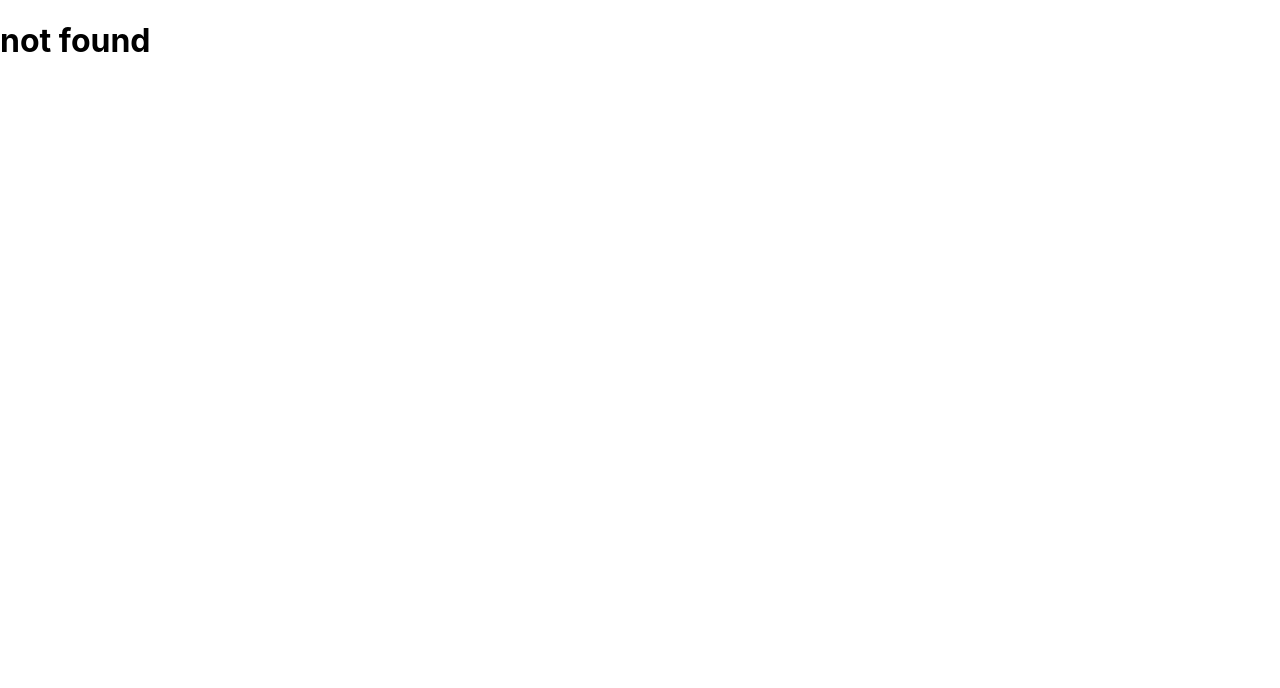
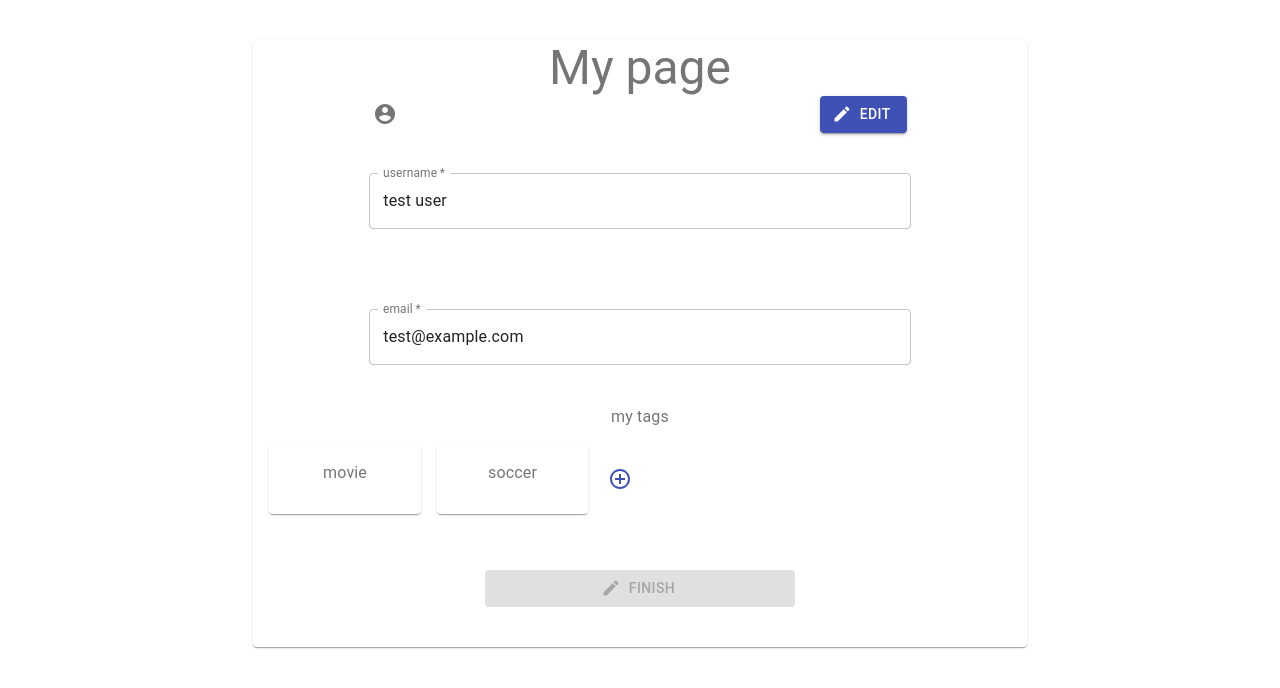
Before and after one commit to Sakai1711/SUKIMATCH, a React (Create React App) app in the folder front/sukimatch-front/: page /user/edit in a window 1280 px wide. Shown: the top 688 px of the page. Built offline with nearby package versions, Linux system fonts and the light colour scheme.

Commit message:
add edit profile page

```diff
--- a/front/sukimatch-front/package.json
+++ b/front/sukimatch-front/package.json
@@ -4,6 +4,7 @@
   "private": true,
   "dependencies": {
     "@material-ui/core": "^4.11.0",
+    "@material-ui/icons": "^4.9.1",
     "@testing-library/jest-dom": "^4.2.4",
     "@testing-library/react": "^9.3.2",
     "@testing-library/user-event": "^7.1.2",
--- /dev/null
+++ b/front/sukimatch-front/src/components/Edit.js
@@ -0,0 +1,206 @@
+import React, { useState, useEffect } from 'react';
+import Typography from '@material-ui/core/Typography';
+import Paper from '@material-ui/core/Paper';
+import Button from '@material-ui/core/Button'
+import { makeStyles } from '@material-ui/core/styles';
+import { Link } from 'react-router-dom';
+import Grid from '@material-ui/core/Grid';
+import AccountCircleIcon from '@material-ui/icons/AccountCircle';
+import TextField from '@material-ui/core/TextField';
+import EditIcon from '@material-ui/icons/Edit';
+import Card from '@material-ui/core/Card';
+import CardContent from '@material-ui/core/CardContent';
+import IconButton from '@material-ui/core/IconButton';
+import AddCircleOutlineIcon from '@material-ui/icons/AddCircleOutline';
+
+const useStyles = makeStyles((theme) => ({
+  root: {
+    width: '100%',
+    maxWidth: 500,
+    marginRight: 'auto',
+    marginLeft: 'auto'
+  },
+  button: {
+    marginRight: 'auto',
+    marginLeft: 'auto'
+  },
+  main: {
+    marginRight: 'auto',
+    marginLeft: 'auto'
+  },
+  paper: {
+    textAlign: 'center',
+    margin: theme.spacing(5),
+    color: theme.palette.text.secondary,
+  },
+  accountInfo: {
+    display: 'flex',
+    justifyContent: 'space-between',
+    alignItems: 'center',
+    alignContent: 'center',
+    //width: '70%',
+    marginLeft: theme.spacing(15),
+    marginRight: theme.spacing(15),
+
+  },
+  inputForm: {
+    width: '70%',
+    margin: theme.spacing(5),
+  },
+  profile: {
+    width: '70%',
+    margin: theme.spacing(5),
+  },
+  finishButton: {
+    width: '40%',
+    margin: theme.spacing(5),
+  },
+  card: {
+    minWidth: '20%',
+    margin: theme.spacing(1)
+  },
+  tagList: {
+    margin: theme.spacing(1),
+    display: 'flex',
+    flexWrap: 'wrap'
+  }
+}));
+
+
+export default function Edit() {
+  const classes = useStyles();
+
+  const [userId, setUserId] = useState('');
+  const [edit, setEdit] = useState(false);
+  const [addTagClick, setAddTagClick] = useState(false);
+  const [form, setForm] = useState({
+    username: '',
+    email: '',
+    tags: [],
+  })
+  const [newTagName, setNewTagName] = useState('')
+
+  useEffect(() => {
+    // TODO: /user/:id でユーザー情報取得
+    setForm({
+      username: 'test user',
+      email: 'test@example.com',
+      tags: ['movie', 'soccer'],
+    })
+  }, []);
+
+  const updateUsername = (ev) => setForm({
+    ...form,
+    username: ev.target.value
+  })
+
+  const updateEmail = (ev) => setForm({
+    ...form,
+    email: ev.target.value
+  })
+
+  const updateTags = (tag) => {
+    const newTags = form.tags
+    newTags.push(tag)
+    setForm({
+      ...form,
+      tags: newTags
+    })
+
+  }
+
+  //新しいタグを作るときのフォームが変更されたとき
+  const updateNewTagName = (ev) => setNewTagName(ev.target.value)
+
+  const handleAddTag = () => {
+    if (newTagName) {
+      updateTags(newTagName)
+      setNewTagName('')
+      setAddTagClick(false)
+    }
+  }
+
+  const submit = () => {
+    console.log(form)
+  }
+
+  console.log(form.tags)
+
+
+  const tagList = form.tags.map((tag, index) => (
+    <Card className={classes.card} key={index}>
+      <CardContent>
+        <Typography color="textSecondary" gutterBottom>
+          {tag}
+        </Typography>
+      </CardContent>
+    </Card>
+  ))
+
+  return (
+    <Grid container alignItems="center" justify="center">
+      <Grid item xs={8}>
+        <div className={classes.main}>
+          <Paper className={classes.paper}>
+            <Typography variant='h3'>My page</Typography>
+
+            <div className={classes.accountInfo}>
+              <AccountCircleIcon />
+              <Button
+                variant="contained"
+                color="primary"
+                startIcon={<EditIcon />}
+                disabled={edit}
+                onClick={() => setEdit(true)}
+              >
+                Edit
+              </Button>
+            </div>
+
+            <TextField required id="standard-required" label="username" variant="outlined" InputProps={{ readOnly: !edit }} value={form.username} onChange={updateUsername} className={classes.inputForm} />
+
+            <TextField required id="standard-required" label="email" variant="outlined" InputProps={{ readOnly: !edit }} value={form.email} onChange={updateEmail} className={classes.inputForm} />
+
+            <Typography>my tags</Typography>
+
+            <div className={classes.tagList}>
+              {tagList}
+              {addTagClick ?
+                <Card className={classes.card}>
+                  <CardContent>
+                    <TextField
+                      required
+                      id="standard-required"
+                      value={newTagName}
+                      onChange={updateNewTagName}
+                    />
+                    <IconButton color="primary" aria-label="add to shopping cart" onClick={() => handleAddTag()}>
+                      <AddCircleOutlineIcon />
+                    </IconButton>
+                  </CardContent>
+                </Card> :
+                <IconButton color="primary" aria-label="add to shopping cart" onClick={() => setAddTagClick(true)}>
+                  <AddCircleOutlineIcon />
+                </IconButton>
+              }
+
+            </div>
+            <Button
+              variant="contained"
+              startIcon={<EditIcon />}
+              className={classes.finishButton}
+              disabled={!edit}
+              onClick={() => {
+                setEdit(false)
+                submit()
+              }}
+            >
+              finish
+            </Button>
+
+          </Paper>
+        </div>
+      </Grid>
+    </Grid >
+  );
+}
--- a/front/sukimatch-front/src/components/Home.js
+++ b/front/sukimatch-front/src/components/Home.js
@@ -28,7 +28,9 @@ export default function Home() {
         SukiMatch
       </Typography>
       {/* <Button className={classes.button}></Button> */}
-      <Link to='/sign_in'>始める</Link>
+      <Button color="primary" component={Link} to="/sign_in">
+        With prop forwarding
+      </Button>
     </div>
   );
 }
--- a/front/sukimatch-front/src/routers/AppRouter.js
+++ b/front/sukimatch-front/src/routers/AppRouter.js
@@ -1,6 +1,7 @@
 import React from 'react';
 import { BrowserRouter, Route, Switch } from 'react-router-dom';
 import Home from '../components/Home'
+import Edit from '../components/Edit'
 
 // const Landing = () => {
 //   return (
@@ -27,6 +28,7 @@ const AppRouter = () => {
         <Switch>
           <Route path="/" component={Home} exact={true} />
           <Route path="/hoge" component={Landing1} />
+          <Route path="/user/edit" children={<Edit />} />
           <Route component={Landing2} />
         </Switch>
       </div>
```
Also changed, not shown: 1 other file (tests, documents, lock files or other folders).
